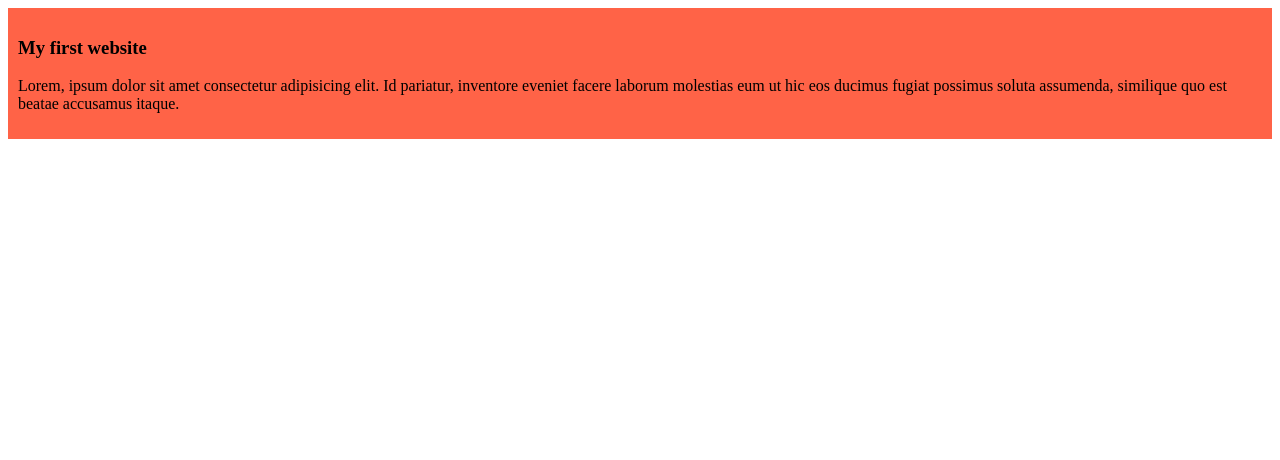
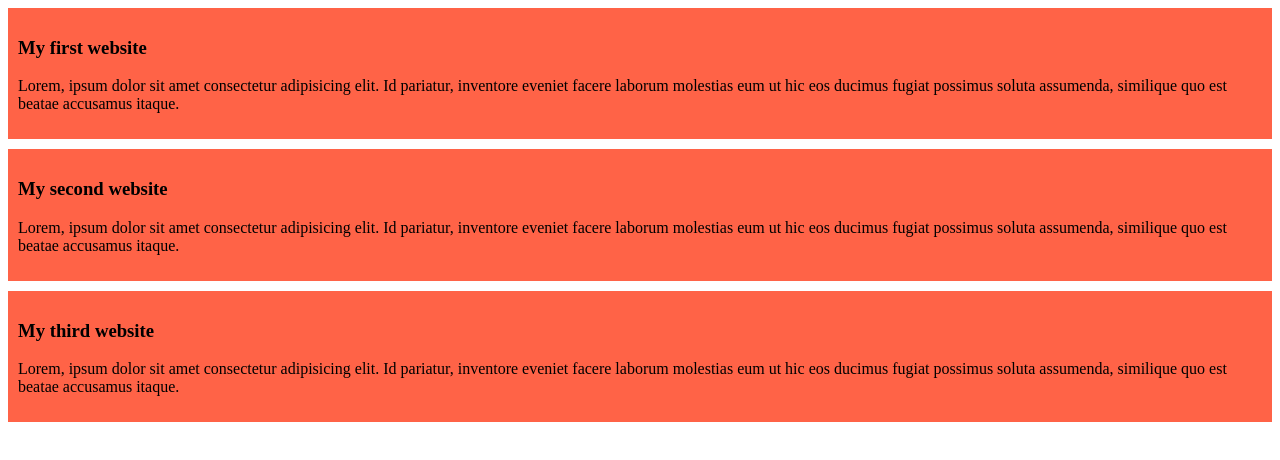
Before and after one commit to tanvirbhuiyan2024/my-simple-website, a plain HTML site: page index.html in a window 1280 px wide. Drawn offline with Linux system fonts and the light colour scheme.

Commit message:
added the second and the third blog

```diff
--- a/index.html
+++ b/index.html
@@ -11,5 +11,13 @@
         <h3>My first website</h3>
         <p>Lorem, ipsum dolor sit amet consectetur adipisicing elit. Id pariatur, inventore eveniet facere laborum molestias eum ut hic eos ducimus fugiat possimus soluta assumenda, similique quo est beatae accusamus itaque.</p>
     </div>
+    <div>
+        <h3>My second website</h3>
+        <p>Lorem, ipsum dolor sit amet consectetur adipisicing elit. Id pariatur, inventore eveniet facere laborum molestias eum ut hic eos ducimus fugiat possimus soluta assumenda, similique quo est beatae accusamus itaque.</p>
+    </div>
+    <div>
+        <h3>My third website</h3>
+        <p>Lorem, ipsum dolor sit amet consectetur adipisicing elit. Id pariatur, inventore eveniet facere laborum molestias eum ut hic eos ducimus fugiat possimus soluta assumenda, similique quo est beatae accusamus itaque.</p>
+    </div>
 </body>
 </html>
--- a/styles/blog.CSS
+++ b/styles/blog.CSS
@@ -1,4 +1,5 @@
 div{
     background-color: tomato;
     padding: 10px;
+    margin-bottom: 10px;
 }
```
